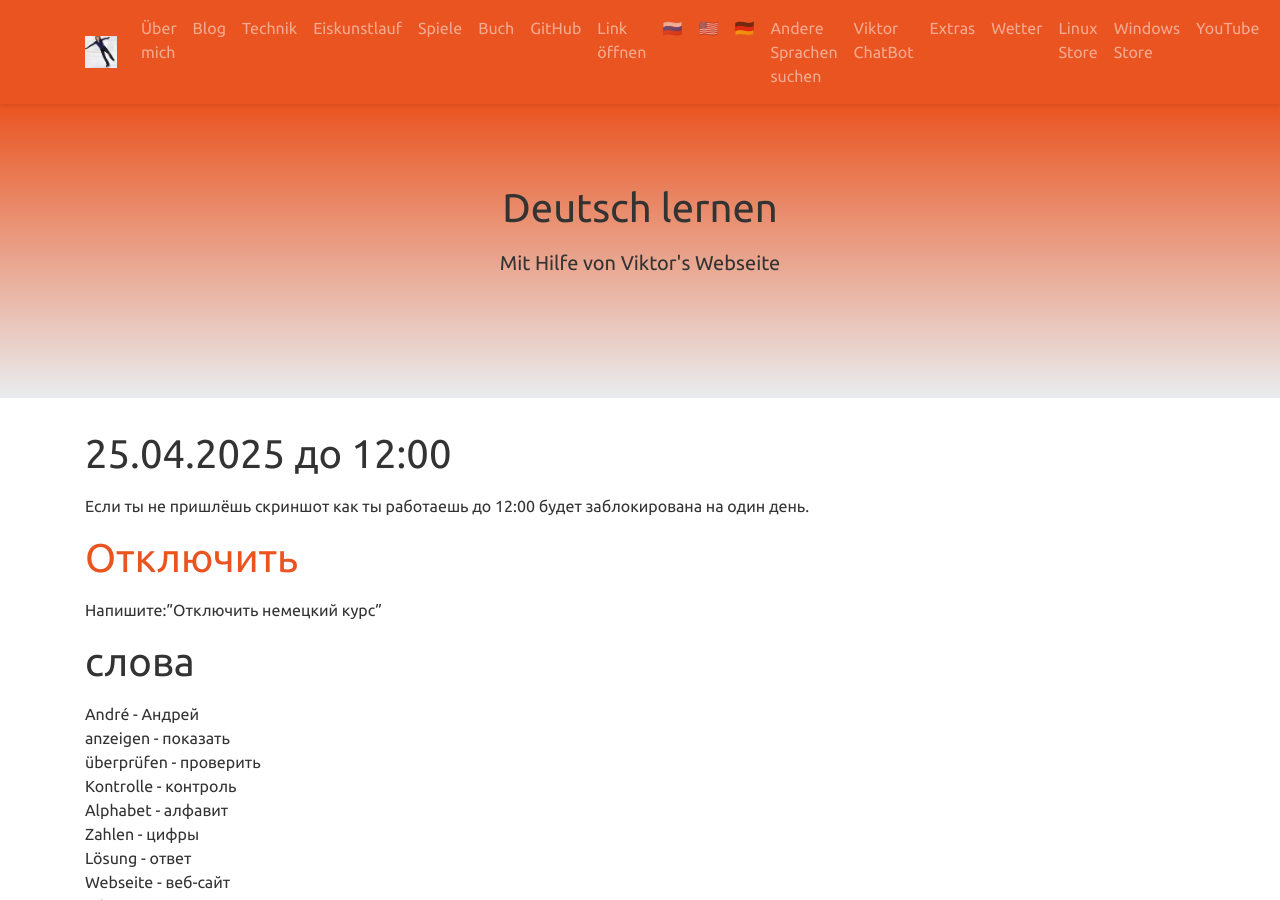
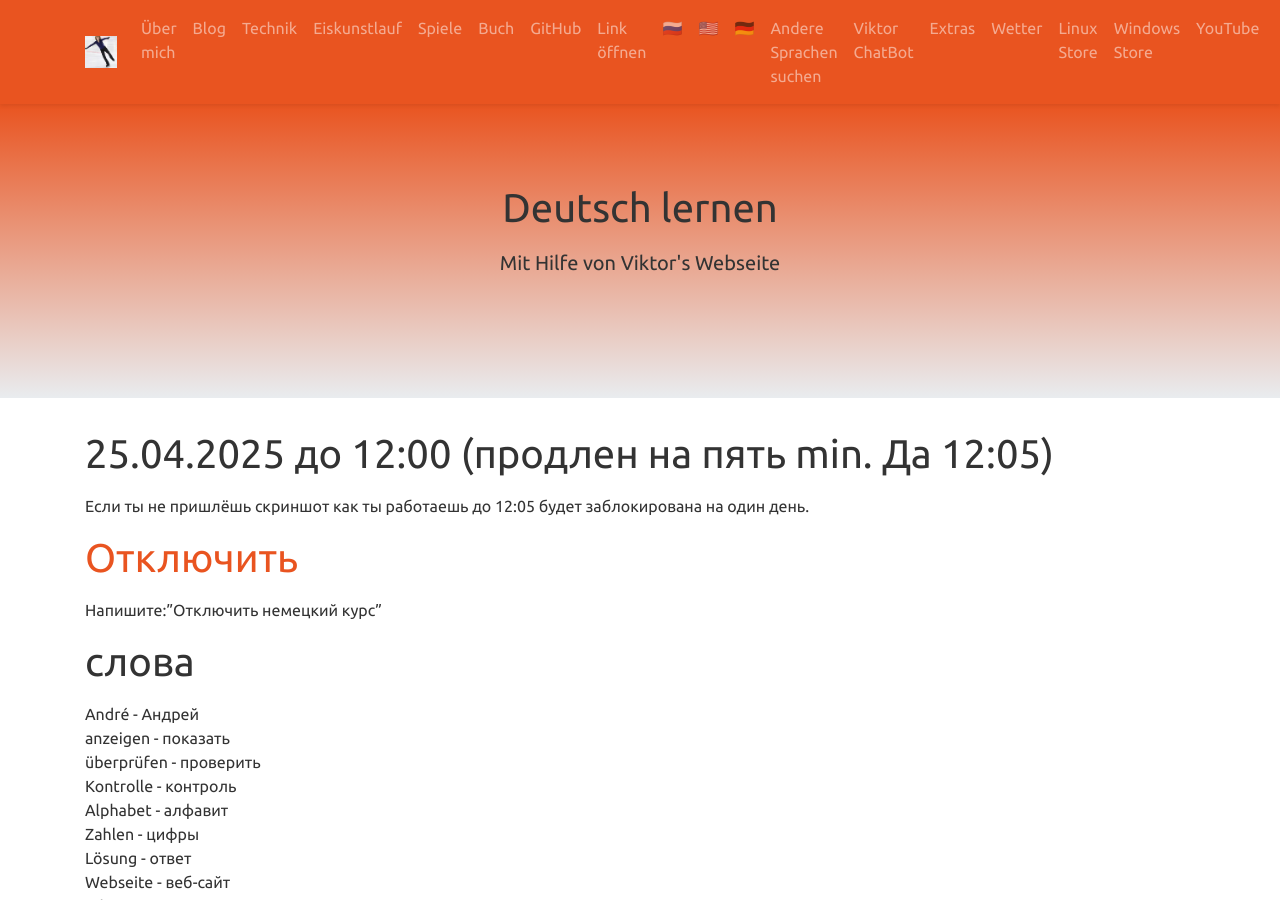
Before and after one commit to viktor-chiarcos/viktor-chiarcos.github.io, a Jekyll site: the page built from _pages/ivan/index.md, in a window 1280 px wide and 900 px high. Built offline with Jekyll 4.4.1, drawn with Linux system fonts in a browser that asks for light colours.

Commit message:
index.md aktualisieren

```diff
--- a/_pages/ivan/index.md
+++ b/_pages/ivan/index.md
@@ -17,9 +17,9 @@ action: true
     }
 </script>
 
-# 25.04.2025 до 12:00
+# 25.04.2025 до 12:00 (продлен на пять min. Да 12:05)
 
-Если ты не пришлёшь скриншот как ты работаешь до 12:00 будет заблокирована на один день.
+Если ты не пришлёшь скриншот как ты работаешь до 12:05 будет заблокирована на один день.
 
 # [Отключить](https://wa.me/message/CXQKM5CWMXR6O1)
 Напишите:"Отключить немецкий курс"
```
